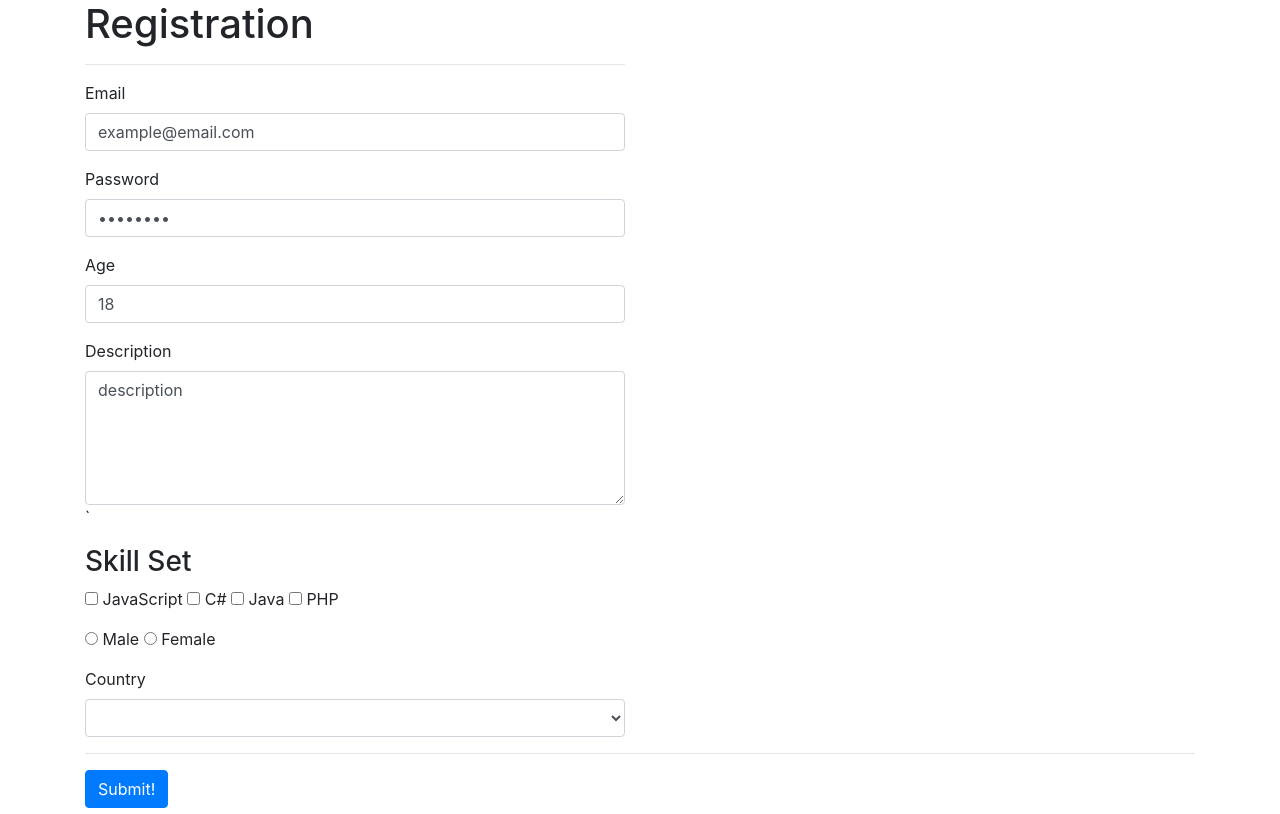
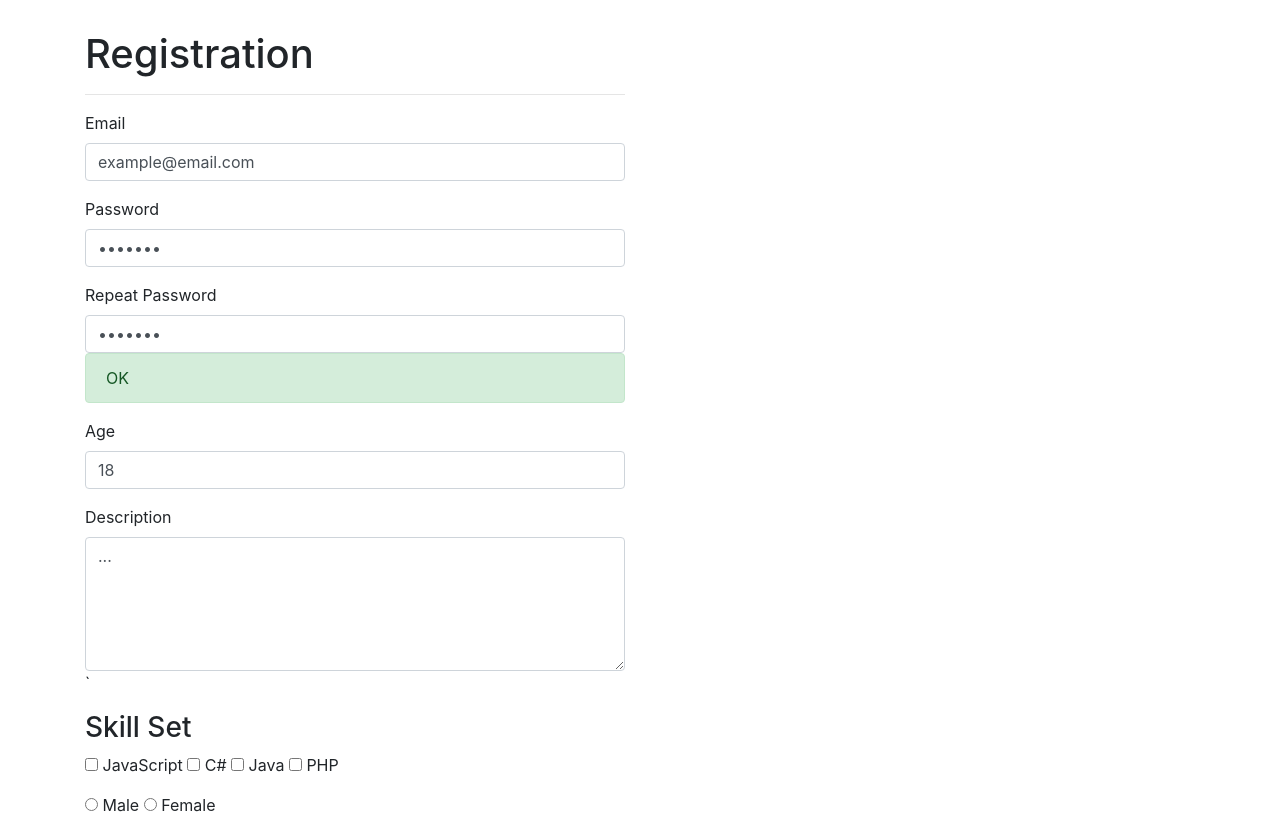
Before and after one commit to AChristoff/VueJS-education, a Vue app: page / in a window 1280 px wide. Shown: the top 814 px of the page. Built offline with nearby package versions, Linux system fonts and the light colour scheme.

Commit message:
add email validation

```diff
--- a/src/App.vue
+++ b/src/App.vue
@@ -42,4 +42,9 @@
         color: #2c3e50;
         margin-top: 60px;
     }
+
+    .container {
+        margin: 30px auto 60px auto;
+    }
+
 </style>
--- a/src/components/Form.vue
+++ b/src/components/Form.vue
@@ -6,19 +6,34 @@
                 <hr>
                 <div class="form-group">
                     <label for="email">Email</label>
-                    <input v-model.lazy.trim="formInfo.email" type="text" id="email"
-                           :class="['form-control', {'alert-danger': $v.formInfo.$invalid}]">
-                    <p v-if="$v.formInfo.$invalid" class="alert alert-danger">Email is not valid</p>
+                    <input class="form-control" v-model.trim.lazy="formInfo.email" type="text" id="email">
+                    <p v-if="!$v.formInfo.email.required" class="alert alert-danger">Email is required </p>
+                    <p v-if="!$v.formInfo.email.email" class="alert alert-danger">Email is not valid</p>
                     <!---->
                 </div>
                 <div class="form-group">
                     <label for="password">Password</label>
-                    <input v-model.lazy="formInfo.password" type="password" id="password" class="form-control">
+                    <input v-model="formInfo.password" type="password" id="password" class="form-control">
+                    <p v-if="!$v.formInfo.password.required" class="alert alert-danger">Password is required</p>
+                    <p v-else-if="$v.formInfo.password.alphaNum" class="alert alert-danger">Password must have at least one special character</p>
+                    <p v-else-if="!$v.formInfo.password.minLength" class="alert alert-danger">Password must have at least {{ $v.formInfo.password.$params.minLength.min }} characters.</p>
+                    <!---->
+                </div>
+                <div class="form-group">
+                    <label for="repeatPass">Repeat Password</label>
+                    <input v-model="formInfo.repeatPass" type="password" id="repeatPass" class="form-control">
+                    <p v-if="!$v.formInfo.repeatPass.required" class="alert alert-danger">Field is required</p>
+                    <p v-else-if="$v.formInfo.repeatPass.sameAs" class="alert alert-success">OK</p>
+                    <p v-else class="alert alert-danger">Passwords do not match!</p>
                     <!---->
                 </div>
                 <div class="form-group">
                     <label for="age">Age</label>
-                    <input v-model.number="formInfo.age" type="number" id="age" class="form-control"></div>
+                    <input v-model.number="formInfo.age" type="number" id="age" class="form-control">
+                    <p v-if="!$v.formInfo.age.required" class="alert alert-danger">Age is required</p>
+                    <p v-else-if="!$v.formInfo.age.numeric" class="alert alert-danger">Age must be numeric value</p>
+                    <p v-else-if="!$v.formInfo.age.between" class="alert alert-danger">Age must be between {{ $v.formInfo.age.$params.between.min }} and {{ $v.formInfo.age.$params.between.max }} years</p>
+                </div>
                 <!---->
             </div>
         </div>
@@ -58,19 +73,20 @@
                 <label for="country">Country</label>
                 <select v-model="formInfo.selectedCountry"
                         id="country"
-                        class="form-control">
+                        class="form-control mb-2">
                     <option
                         v-for="country in countries"
                         :key="country.code"
                         :value="country.text">{{country.text}}
                     </option>
                 </select>
+                <hr>
             </div>
         </div>
-        <hr>
         <div class="row">
             <div class="col-xs-12 col-sm-8 col-sm-offset-2 col-md-6 col-md-offset-3">
-                <button class="btn btn-primary">Submit!</button>
+                <button class="btn btn-primary btn-lg btn-block mt-5"
+                        :disabled="$v.formInfo.$invalid">Submit!</button>
             </div>
         </div>
     </form>
@@ -78,7 +94,7 @@
 
 <script>
 
-    import {required, email} from 'vuelidate/lib/validators'
+    import {required, email, alphaNum, numeric, minLength, sameAs, between} from 'vuelidate/lib/validators'
 
 
     export default {
@@ -87,9 +103,10 @@
             return {
                 formInfo: {
                     email: 'example@email.com',
-                    description: 'description',
-                    password: 'password',
-                    age: 18,
+                    description: '...',
+                    password: '@123456',
+                    repeatPass: '@123456',
+                    age: '18',
                     disabled: false,
                     skills: [],
                     gender: '',
@@ -106,8 +123,23 @@
         validations: {
             formInfo: {
                 email: {
-                    required, email
-                }
+                    required,
+                    email
+                },
+                password: {
+                    required,
+                    minLength: minLength(6),
+                    alphaNum,
+                },
+                repeatPass: {
+                    required,
+                    sameAs: sameAs('password')
+                },
+                age: {
+                    required,
+                    numeric,
+                    between: between(18, 100)
+                },
             },
         },
         methods: {
```
